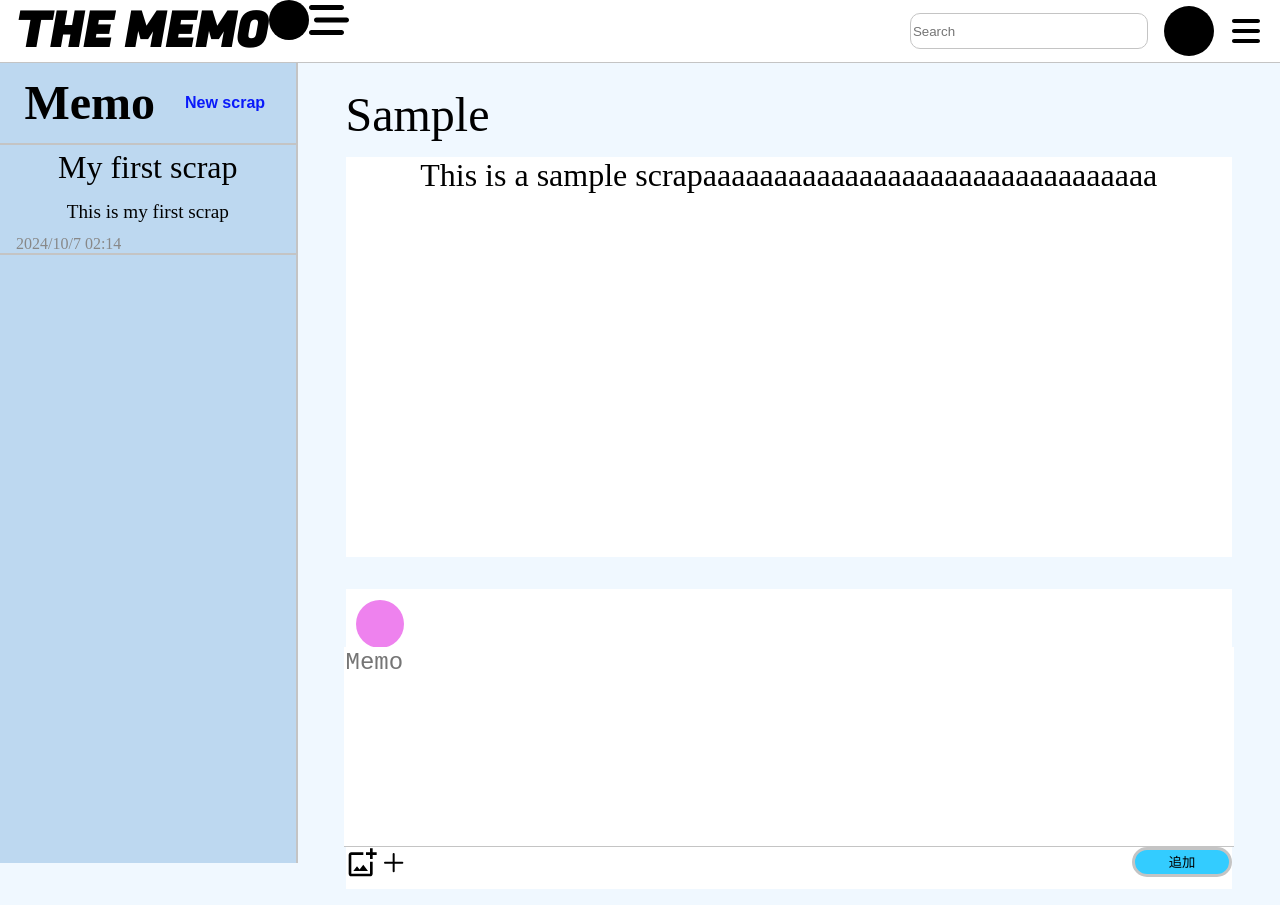
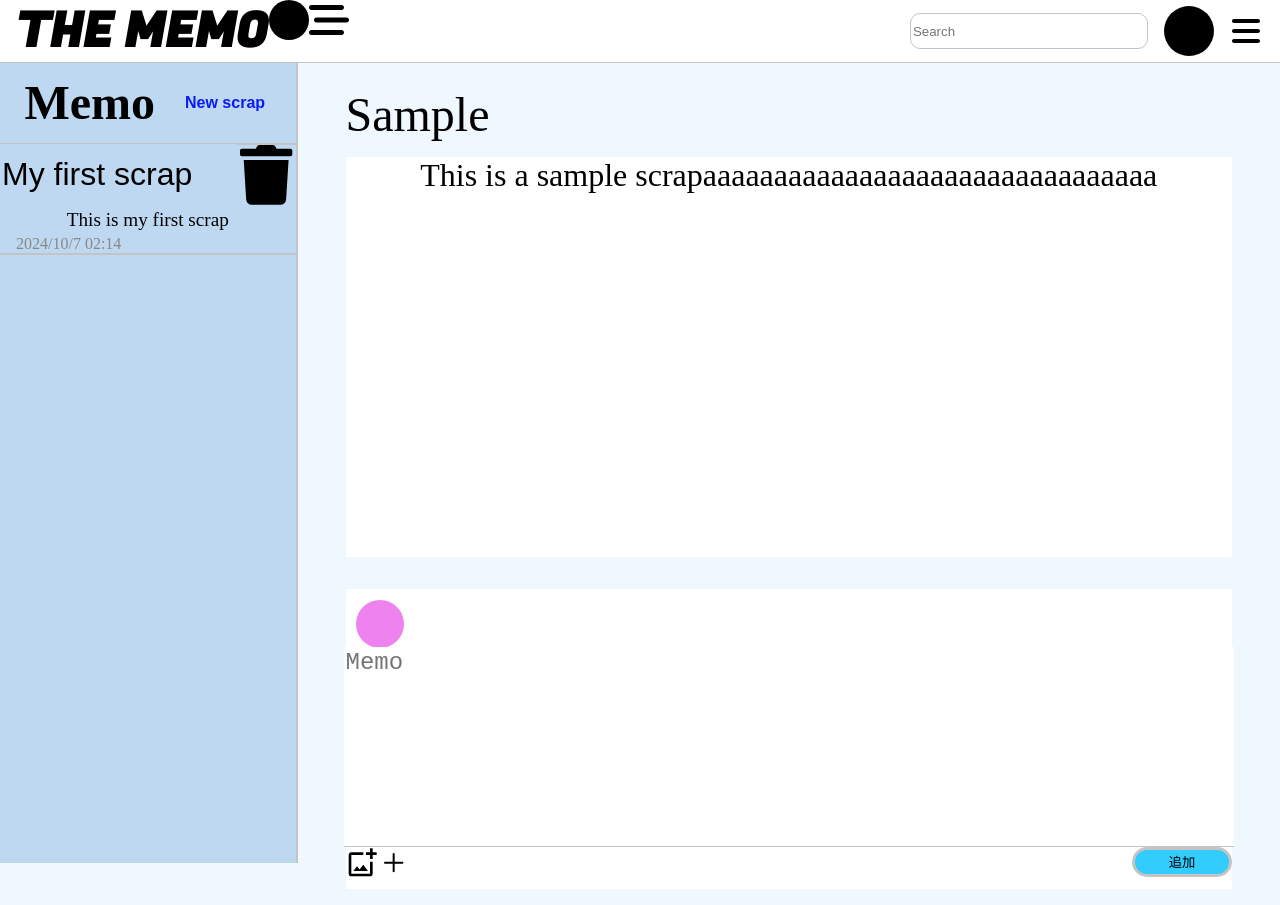
Before and after one commit to tiyo5151/TheMemo, a React (Vite) app: page / in a window 1280 px wide. Both pictures are taken after a click on the button "New scrap". Built offline with nearby package versions, Linux system fonts and the light colour scheme.

Commit message:
sidebar items can add or delete

```diff
--- a/package.json
+++ b/package.json
@@ -17,12 +17,14 @@
     "@fortawesome/react-fontawesome": "^0.2.2",
     "react": "^18.3.1",
     "react-dom": "^18.3.1",
-    "react-icons": "^5.3.0"
+    "react-icons": "^5.3.0",
+    "uuid": "^10.0.0"
   },
   "devDependencies": {
     "@eslint/js": "^9.11.1",
     "@types/react": "^18.3.10",
     "@types/react-dom": "^18.3.0",
+    "@types/uuid": "^10.0.0",
     "@vitejs/plugin-react": "^4.3.2",
     "eslint": "^9.11.1",
     "eslint-plugin-react-hooks": "^5.1.0-rc.0",
--- a/src/App.tsx
+++ b/src/App.tsx
@@ -4,25 +4,37 @@ import Sidebar from './components/Sidebar';
 import Scraps from './components/Scraps';
 import { useEffect, useState } from 'react';
 import { Scrap } from './types/app';
+import { v4 as uuid } from 'uuid';
 
 function App() {
   const [scrap, setScrap] = useState<Scrap[] | null>(null);
 
-  const scrapElement: Scrap = {
-    id: 1,
-    title: 'My first scrap',
-    content: 'This is my first scrap',
-    modDate: Date.now(),
+  const onAddScrap = () => {
+    const scrapElement: Scrap = {
+      id: uuid(),
+      title: 'My first scrap',
+      content: 'This is my first scrap',
+      modDate: Date.now(),
+    };
+    setScrap([...(scrap || []), scrapElement]); //ここでエラー
+    console.log(scrap);
   };
 
-  useEffect(() => {
-    setScrap([...(scrap || []), scrapElement]); //ここでエラー
-  }, []);
+  const onDeleteScrap = (id: string) => {
+    console.log('deleteScrap', id);
+    setScrap(scrap ? scrap.filter((item) => item.id !== id) : null);
+  };
+
   return (
     <div className="App">
       <Header />
       <div className="app-body">
-        <Sidebar scrap={scrap} />
+        <Sidebar
+          scrap={scrap}
+          setScrap={setScrap}
+          onAddScrap={onAddScrap}
+          onDeleteScrap={onDeleteScrap}
+        />
         <Scraps />
       </div>
     </div>
--- a/src/components/Sidebar.tsx
+++ b/src/components/Sidebar.tsx
@@ -1,18 +1,46 @@
 import React from 'react';
 import '../styles/Sidebar.css';
 import { SidebarProps } from '../types/Sidebar';
+import { v4 as uuid } from 'uuid';
+import { FaTrash } from 'react-icons/fa';
 
-const Sidebar: React.FC<SidebarProps> = ({ scrap }) => {
+const Sidebar: React.FC<SidebarProps> = ({
+  scrap,
+  setScrap,
+  onAddScrap,
+  onDeleteScrap,
+}) => {
+  const handleTitle = (e: React.ChangeEvent<HTMLInputElement>) => {
+    setScrap([
+      ...(scrap || []),
+      {
+        ...(scrap
+          ? scrap[0]
+          : { id: uuid(), content: 'aaaaaaa', modDate: Date.now() }),
+        title: e.target.value,
+      },
+    ]);
+  };
   return (
     <div className="app-sidebar">
       <div className="app-sidebar-header">
         Memo
-        <button>New scrap</button>
+        <button onClick={onAddScrap}>New scrap</button>
       </div>
       <div className="app-sidebar-items">
         {scrap?.map((item) => (
           <div key={item.id} className="app-sidebar-item">
-            <div className="app-sidebar-item-title">{item.title}</div>
+            <div className="app-sidebar-items-row">
+              <input
+                className="app-sidebar-item-title"
+                value={item.title}
+                onChange={handleTitle}
+              />
+              <FaTrash
+                className="app-sidebar-item-delete"
+                onClick={() => onDeleteScrap(item.id)}
+              />
+            </div>
             <div className="app-sidebar-item-content">{item.content}</div>
             <small>
               {new Date(item.modDate).toLocaleDateString('ja-JP', {
--- a/src/styles/Sidebar.css
+++ b/src/styles/Sidebar.css
@@ -64,13 +64,34 @@
   background-color: rgb(154, 204, 250);
 }
 
+.app-sidebar-items-row {
+  width: 100%;
+  height: 100%;
+  display: flex;
+  justify-content: center;
+  align-items: center;
+}
+
 .app-sidebar-item-title {
-  width: 100%;
-  height: 50%;
+  width: 80%;
+  height: 100%;
   display: flex;
   align-items: center;
   justify-content: center;
   font-size: 2rem;
+  border: none;
+  background-color: rgb(189, 216, 240);
+}
+
+.app-sidebar-item-delete {
+  width: 20%;
+  height: 100%;
+  display: flex;
+  align-items: center;
+  justify-content: center;
+  font-size: 10px;
+  border: none;
+  background-color: rgb(189, 216, 240);
 }
 
 .app-sidebar-item-content {
--- a/src/types/Sidebar.ts
+++ b/src/types/Sidebar.ts
@@ -2,6 +2,9 @@ import { Scrap } from './app';
 
 interface SidebarProps {
   scrap: Scrap[] | null;
+  setScrap: React.Dispatch<React.SetStateAction<Scrap[] | null>>;
+  onAddScrap: () => void;
+  onDeleteScrap: (id: string) => void;
 }
 
 export type { SidebarProps };
--- a/src/types/app.ts
+++ b/src/types/app.ts
@@ -1,5 +1,5 @@
 interface Scrap {
-  id: number;
+  id: string;
   title: string;
   content: string;
   modDate: number;
```
Also changed, not shown: 1 other file (tests, documents, lock files or other folders).
